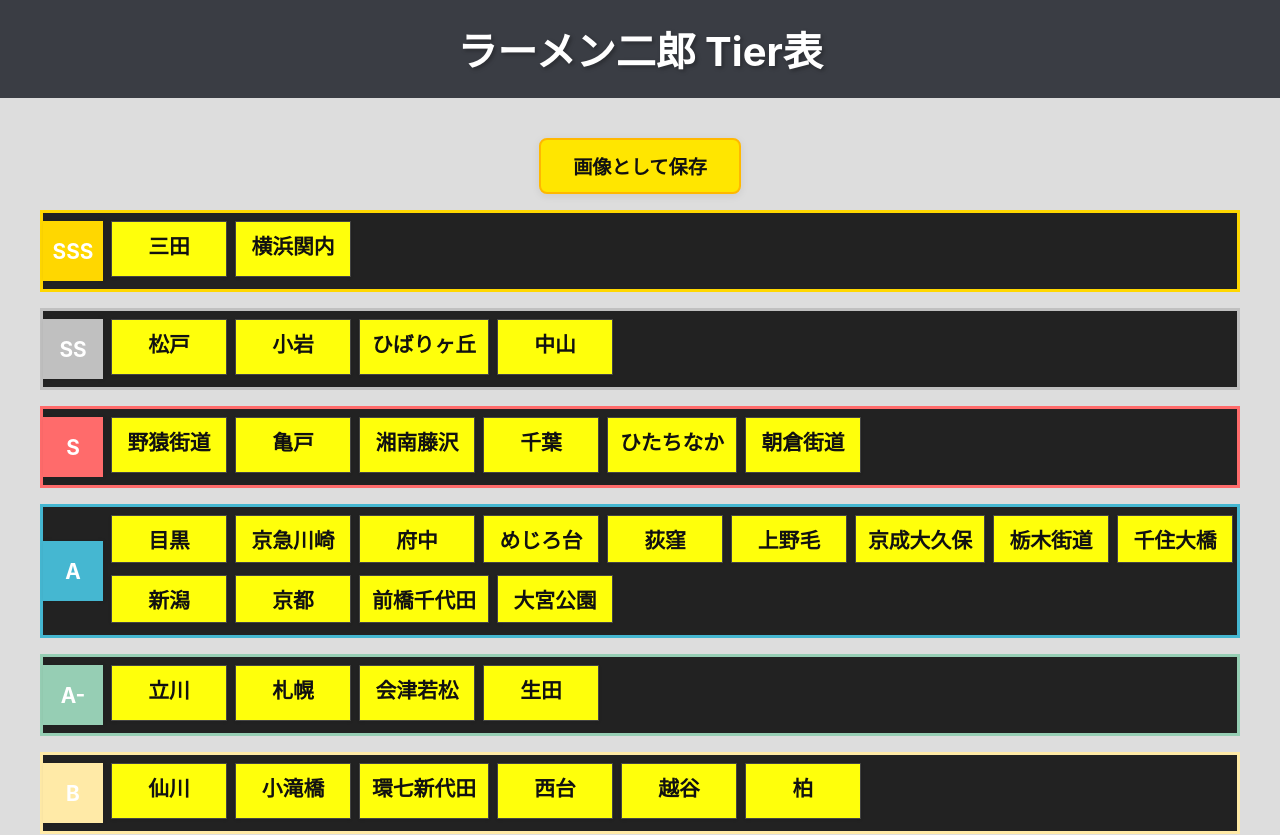
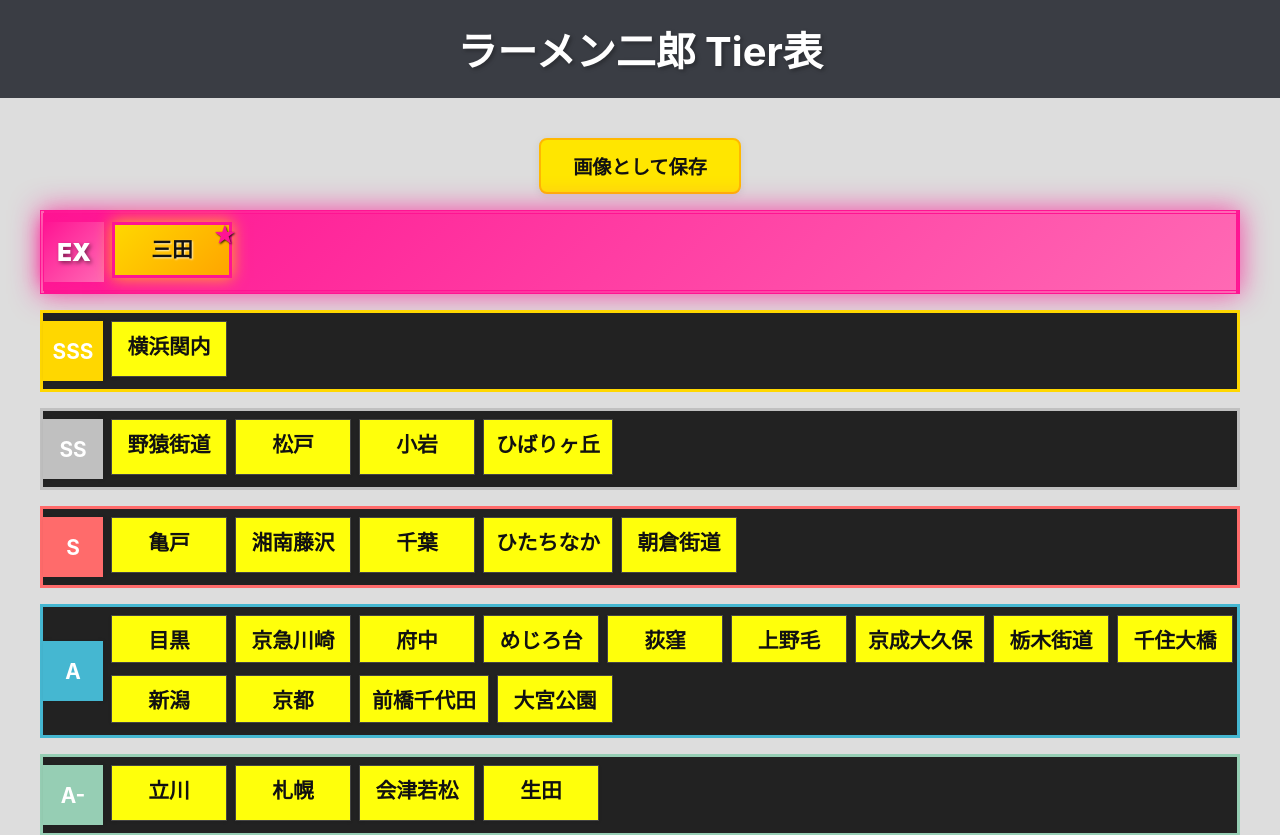
Before and after one commit to TakedaMK/jiro_tier, a React (Create React App) app: page / in a window 1280 px wide. Shown: the top 835 px of the page. Built offline with nearby package versions, Linux system fonts and the light colour scheme; the HTML template or start-up script is replaced by a standard one.

Commit message:
EX追加、UI最適化

```diff
--- a/public/index.html
+++ b/public/index.html
@@ -3,8 +3,11 @@
   <head>
     <meta charset="utf-8" />
     <link rel="icon" href="%PUBLIC_URL%/favicon.ico" />
-    <meta name="viewport" content="width=device-width, initial-scale=1" />
+    <meta name="viewport" content="width=device-width, initial-scale=1, viewport-fit=cover, user-scalable=no" />
     <meta name="theme-color" content="#000000" />
+    <meta name="apple-mobile-web-app-capable" content="yes" />
+    <meta name="apple-mobile-web-app-status-bar-style" content="black-translucent" />
+    <meta name="apple-mobile-web-app-title" content="Jiro Tier" />
     <meta
       name="description"
       content="ラーメン屋さんのTierリストを表示するアプリケーション"
@@ -13,6 +16,32 @@
     <link rel="manifest" href="%PUBLIC_URL%/manifest.json" />
     <link href="https://fonts.googleapis.com/css2?family=Noto+Sans+JP:wght@900&display=swap" rel="stylesheet">
     <title>Jiro Tier</title>
+    <style>
+      /* iPhoneでの安全領域対応 */
+      body {
+        margin: 0;
+        padding: env(safe-area-inset-top) env(safe-area-inset-right) env(safe-area-inset-bottom) env(safe-area-inset-left);
+        min-height: 100vh;
+        -webkit-text-size-adjust: 100%;
+        -webkit-tap-highlight-color: transparent;
+      }
+
+      /* タッチ操作の改善 */
+      * {
+        -webkit-touch-callout: none;
+        -webkit-user-select: none;
+        -khtml-user-select: none;
+        -moz-user-select: none;
+        -ms-user-select: none;
+        user-select: none;
+      }
+
+      /* スクロールの改善 */
+      html, body {
+        overflow-x: hidden;
+        position: relative;
+      }
+    </style>
   </head>
   <body>
     <noscript>このアプリケーションを実行するにはJavaScriptを有効にする必要があります。</noscript>
--- a/src/components/TierList.css
+++ b/src/components/TierList.css
@@ -61,6 +61,13 @@
   box-shadow: 0 1px 3px rgba(0, 0, 0, 0.1);
   text-align: center;
   display: inline-block;
+  -webkit-touch-callout: none;
+  -webkit-user-select: none;
+  -khtml-user-select: none;
+  -moz-user-select: none;
+  -ms-user-select: none;
+  user-select: none;
+  -webkit-tap-highlight-color: transparent;
 }
 
 .restaurant-item .ramen-red {
@@ -77,7 +84,6 @@
   cursor: grabbing;
   transform: scale(1.05);
 }
-
 
 .tier-content.drag-over {
   background-color: rgba(230, 230, 210, 0.1);
@@ -140,6 +146,68 @@
   margin-bottom: 4px;
 }
 
+/* EXの特別なスタイル */
+.tier-row[data-tier="EX"] {
+  border-width: 4px;
+  border-style: double;
+  background: linear-gradient(135deg, #FF1493, #FF69B4);
+  box-shadow: 0 0 20px rgba(255, 20, 147, 0.5);
+  animation: exGlow 2s ease-in-out infinite alternate;
+}
+
+.tier-row[data-tier="EX"] .tier-label {
+  background: linear-gradient(135deg, #FF1493, #FF69B4);
+  font-size: 1.5rem;
+  font-weight: 900;
+  text-shadow: 2px 2px 4px rgba(0, 0, 0, 0.5);
+  box-shadow: 0 0 15px rgba(255, 20, 147, 0.8);
+}
+
+.tier-row[data-tier="EX"] .restaurant-item {
+  background: linear-gradient(135deg, #FFD700, #FFA500);
+  border: 2px solid #FF1493;
+  box-shadow: 0 0 10px rgba(255, 215, 0, 0.5);
+  font-weight: 900;
+  color: #000;
+  text-shadow: 1px 1px 2px rgba(255, 255, 255, 0.8);
+}
+
+@keyframes exGlow {
+  0% {
+    box-shadow: 0 0 20px rgba(255, 20, 147, 0.5);
+  }
+  100% {
+    box-shadow: 0 0 30px rgba(255, 20, 147, 0.8);
+  }
+}
+
+/* EXのドラッグ制限の視覚的フィードバック */
+.tier-row[data-tier="EX"].drag-over {
+  animation: exGlow 0.5s ease-in-out infinite alternate;
+  border-color: #FFD700 !important;
+}
+
+/* 三田の特別なスタイル */
+.restaurant-item[data-name="三田"] {
+  background: linear-gradient(135deg, #FFD700, #FFA500) !important;
+  border: 3px solid #FF1493 !important;
+  box-shadow: 0 0 15px rgba(255, 215, 0, 0.8) !important;
+  font-weight: 900 !important;
+  color: #000 !important;
+  text-shadow: 1px 1px 2px rgba(255, 255, 255, 0.8) !important;
+  position: relative;
+}
+
+.restaurant-item[data-name="三田"]::before {
+  content: "★";
+  position: absolute;
+  top: -5px;
+  right: -5px;
+  color: #FF1493;
+  font-size: 1.2rem;
+  text-shadow: 1px 1px 2px rgba(0, 0, 0, 0.8);
+}
+
 /* レスポンシブデザイン */
 @media (max-width: 768px) {
   .tier-list {
@@ -176,6 +244,24 @@
   .restaurant-item {
     padding: 12px 16px;
     font-size: 1rem;
+    touch-action: manipulation;
+    -webkit-touch-callout: none;
+    -webkit-user-select: none;
+    -khtml-user-select: none;
+    -moz-user-select: none;
+    -ms-user-select: none;
+    user-select: none;
+  }
+
+  .restaurant-item:active {
+    transform: scale(1.02);
+    transition: transform 0.1s ease;
+  }
+
+  .restaurant-item.dragging {
+    transform: scale(1.05);
+    opacity: 0.8;
+    box-shadow: 0 4px 12px rgba(0, 0, 0, 0.3);
   }
 
   .tier-header {
@@ -184,7 +270,28 @@
   }
 
   .tier-content {
-    min-height: 120px;
+    /* min-height: 120px; */
     padding: 15px;
   }
+
+  .tier-row {
+    touch-action: pan-y;
+  }
 }
+
+/* iPhoneでの安全領域対応 */
+@supports (padding: max(0px)) {
+  .tier-list-container {
+    padding-left: max(20px, env(safe-area-inset-left));
+    padding-right: max(20px, env(safe-area-inset-right));
+    padding-top: max(20px, env(safe-area-inset-top));
+    padding-bottom: max(20px, env(safe-area-inset-bottom));
+  }
+}
+
+.tier-row.drag-over {
+  background-color: rgba(255, 255, 255, 0.1);
+  border-color: #ff6b6b !important;
+  transform: scale(1.02);
+  transition: all 0.2s ease;
+}
--- a/src/components/TierList.tsx
+++ b/src/components/TierList.tsx
@@ -14,6 +14,7 @@
 }
 
 const TIERS: Tier[] = [
+  { name: 'EX', color: '#FF1493' },
   { name: 'SSS', color: '#FFD700' },
   { name: 'SS', color: '#C0C0C0' },
   { name: 'S', color: '#FF6B6B' },
@@ -24,14 +25,14 @@
 ];
 
 const INITIAL_RESTAURANTS: Restaurant[] = [
-  { id: '1', name: '三田', tier: 'SSS' },
+  { id: '1', name: '三田', tier: 'EX' },
   { id: '2', name: '目黒', tier: 'A' },
   { id: '3', name: '仙川', tier: 'B' },
   { id: '4', name: '歌舞伎町', tier: 'C' },
   { id: '5', name: '品川', tier: 'A+' },
   { id: '6', name: '小滝橋', tier: 'B' },
   { id: '7', name: '環七新代田', tier: 'B' },
-  { id: '8', name: '野猿街道', tier: 'S' },
+  { id: '8', name: '野猿街道', tier: 'SS' },
   { id: '9', name: '池袋', tier: 'C' },
   { id: '10', name: '亀戸', tier: 'S' },
   { id: '11', name: '京急川崎', tier: 'A' },
@@ -52,7 +53,7 @@
   { id: '26', name: '千住大橋', tier: 'A' },
   { id: '27', name: '湘南藤沢', tier: 'S' },
   { id: '28', name: '西台', tier: 'B' },
-  { id: '29', name: '中山', tier: 'SS' },
+  { id: '29', name: '中山', tier: 'A+' },
   { id: '30', name: '仙台', tier: 'A+' },
   { id: '31', name: '札幌', tier: 'A-' },
   { id: '32', name: '会津若松', tier: 'A-' },
@@ -75,6 +76,8 @@
   const [draggedItem, setDraggedItem] = useState<Restaurant | null>(null);
   const [isDragging, setIsDragging] = useState(false);
   const [dragOverTarget, setDragOverTarget] = useState<string | null>(null);
+  const [touchStartPos, setTouchStartPos] = useState<{ x: number; y: number } | null>(null);
+  const [touchStartTime, setTouchStartTime] = useState<number>(0);
   const dragRef = useRef<HTMLDivElement>(null);
   const tierListRef = useRef<HTMLDivElement>(null);
 
@@ -93,6 +96,19 @@
   const handleDrop = (e: React.DragEvent, targetTier: string, targetIndex?: number) => {
     e.preventDefault();
     if (draggedItem) {
+      // EXの特別な制限
+      if (targetTier === 'EX') {
+        // EXには他のアイテムを入れられない
+        if (draggedItem.name !== '三田') {
+          return;
+        }
+      }
+
+      // 三田はEXから離れられない
+      if (draggedItem.name === '三田' && targetTier !== 'EX') {
+        return;
+      }
+
       setRestaurants(prev => {
         const newRestaurants = [...prev];
         const draggedIndex = newRestaurants.findIndex(r => r.id === draggedItem.id);
@@ -150,22 +166,47 @@
     }
   };
 
+  // タッチイベントの改善
   const handleTouchStart = (e: React.TouchEvent, restaurant: Restaurant) => {
+    e.preventDefault();
+    const touch = e.touches[0];
+    setTouchStartPos({ x: touch.clientX, y: touch.clientY });
+    setTouchStartTime(Date.now());
     setDraggedItem(restaurant);
     setIsDragging(true);
   };
 
   const handleTouchMove = (e: React.TouchEvent) => {
-    if (!isDragging) return;
+    if (!isDragging || !touchStartPos) return;
     e.preventDefault();
 
     const touch = e.touches[0];
+    const deltaX = Math.abs(touch.clientX - touchStartPos.x);
+    const deltaY = Math.abs(touch.clientY - touchStartPos.y);
+    const deltaTime = Date.now() - touchStartTime;
+
+    // 最小移動距離と時間の条件を設定
+    if (deltaTime < 100 || (deltaX < 10 && deltaY < 10)) return;
+
     const element = document.elementFromPoint(touch.clientX, touch.clientY);
-    const tierElement = element?.closest('.tier-column');
+    const tierElement = element?.closest('.tier-row');
 
     if (tierElement && draggedItem) {
       const tierName = tierElement.getAttribute('data-tier');
       if (tierName && tierName !== draggedItem.tier) {
+        // EXの特別な制限
+        if (tierName === 'EX') {
+          // EXには他のアイテムを入れられない
+          if (draggedItem.name !== '三田') {
+            return;
+          }
+        }
+
+        // 三田はEXから離れられない
+        if (draggedItem.name === '三田' && tierName !== 'EX') {
+          return;
+        }
+
         setRestaurants(prev =>
           prev.map(restaurant =>
             restaurant.id === draggedItem.id
@@ -177,19 +218,80 @@
     }
   };
 
-  const handleTouchEnd = () => {
+  const handleTouchEnd = (e: React.TouchEvent) => {
+    if (!isDragging) return;
+    e.preventDefault();
+
+    const touch = e.changedTouches[0];
+    const deltaTime = Date.now() - touchStartTime;
+
+    // タップとドラッグを区別
+    if (deltaTime < 200 && touchStartPos) {
+      const deltaX = Math.abs(touch.clientX - touchStartPos.x);
+      const deltaY = Math.abs(touch.clientY - touchStartPos.y);
+
+      if (deltaX < 10 && deltaY < 10) {
+        // タップの場合は何もしない
+        setIsDragging(false);
+        setDraggedItem(null);
+        setTouchStartPos(null);
+        return;
+      }
+    }
+
     setIsDragging(false);
     setDraggedItem(null);
+    setTouchStartPos(null);
   };
 
-  // 画像保存処理
+  // 画像保存処理の改善
   const handleSaveImage = async () => {
     if (tierListRef.current) {
-      const canvas = await html2canvas(tierListRef.current, {backgroundColor: null, scale: 2});
-      const link = document.createElement('a');
-      link.href = canvas.toDataURL('image/png');
-      link.download = 'tierlist.png';
-      link.click();
+      try {
+        // iPhoneでの表示を最適化するための設定
+        const canvas = await html2canvas(tierListRef.current, {
+          backgroundColor: '#ffffff',
+          scale: 1.5, // スケールを下げて縦長を防ぐ
+          width: tierListRef.current.scrollWidth,
+          height: tierListRef.current.scrollHeight,
+          useCORS: true,
+          allowTaint: true,
+          foreignObjectRendering: false,
+          imageTimeout: 0,
+          removeContainer: true,
+          // iPhoneでの安全領域を考慮
+          y: 0,
+          x: 0,
+          scrollX: 0,
+          scrollY: 0
+        });
+
+        // 画像のアスペクト比を調整
+        const ctx = canvas.getContext('2d');
+        if (ctx) {
+          // 画像の上部に余白を追加してiPhoneの安全領域を確保
+          const padding = 50;
+          const newCanvas = document.createElement('canvas');
+          const newCtx = newCanvas.getContext('2d');
+
+          newCanvas.width = canvas.width;
+          newCanvas.height = canvas.height + padding;
+
+          if (newCtx) {
+            newCtx.fillStyle = '#ffffff';
+            newCtx.fillRect(0, 0, newCanvas.width, newCanvas.height);
+            newCtx.drawImage(canvas, 0, padding);
+
+            const link = document.createElement('a');
+            link.href = newCanvas.toDataURL('image/png');
+            link.download = 'tierlist.png';
+            link.click();
+          }
+        }
+      } catch (error) {
+        console.error('画像保存エラー:', error);
+        alert('画像の保存に失敗しました。もう一度お試しください。');
+      }
     }
   };
 
@@ -251,11 +353,14 @@
                       key={restaurant.id}
                       className={`restaurant-item ${isDragging && draggedItem?.id === restaurant.id ? 'dragging' : ''} ${dragOverTarget === restaurant.id ? 'drop-target' : ''}`}
                       draggable
+                      data-name={restaurant.name}
                       onDragStart={(e) => handleDragStart(e, restaurant)}
                       onDragEnd={handleDragEnd}
                       onDragOver={(e) => handleDragOverRestaurant(e, restaurant)}
                       onDragLeave={handleDragLeave}
                       onTouchStart={(e) => handleTouchStart(e, restaurant)}
+                      onTouchMove={handleTouchMove}
+                      onTouchEnd={handleTouchEnd}
                       onDrop={(e) => handleDropOnRestaurant(e, restaurant)}
                       ref={dragRef}
                     >
```
